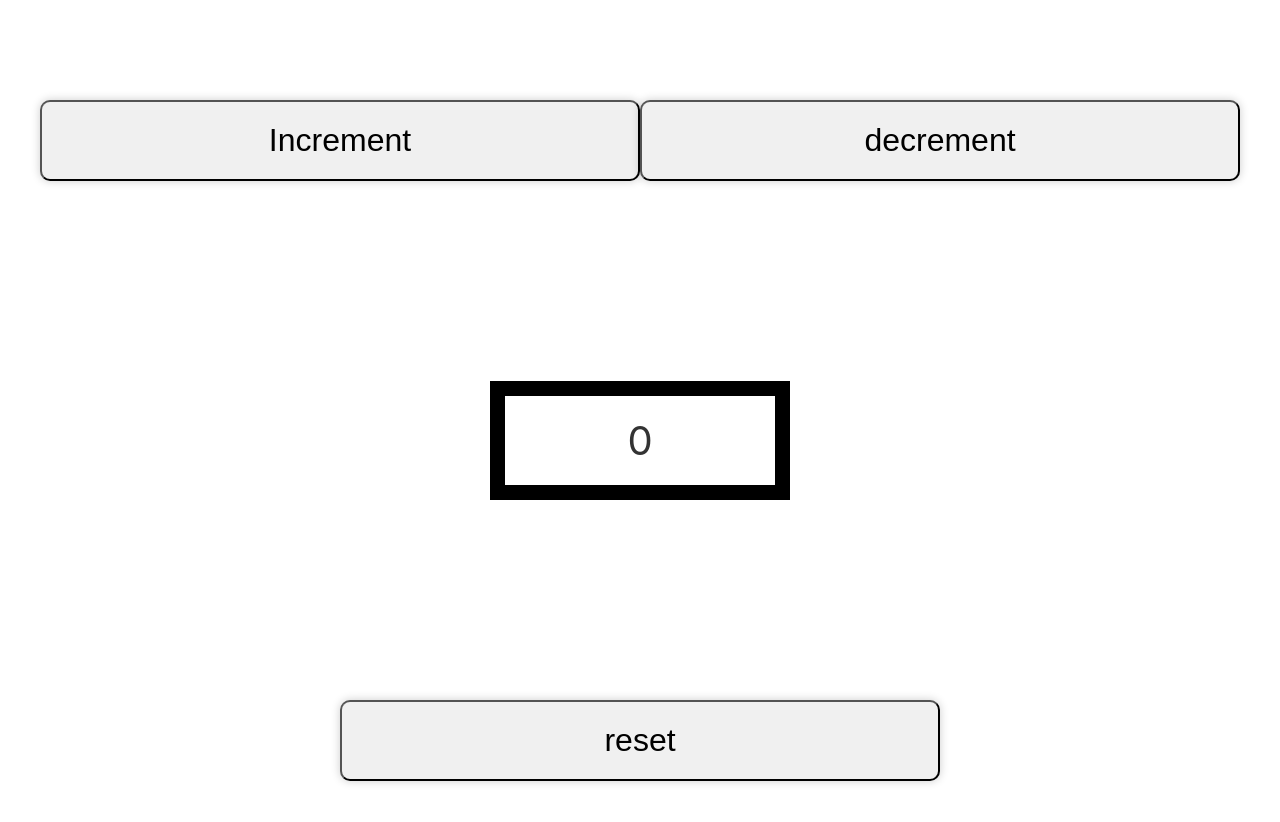
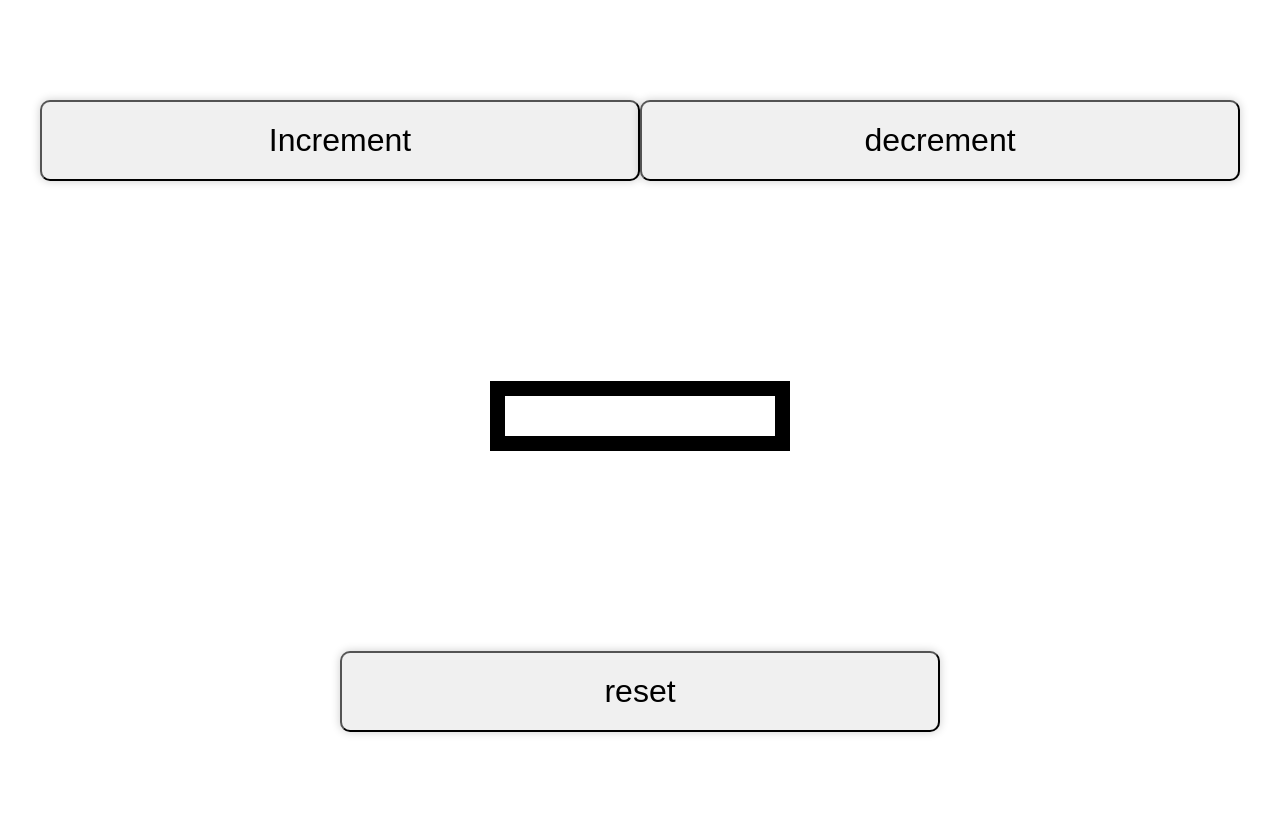
Before and after one commit to RishiRagu2510/Counter_App, a React (Create React App) app in the folder counterapp/: page / in a window 1280 px wide. Shown: the top 822 px of the page. Built offline with nearby package versions, Linux system fonts and the light colour scheme.

Commit message:
Update Clickcounter.js

```diff
--- a/counterapp/src/Clickcounter.js
+++ b/counterapp/src/Clickcounter.js
@@ -2,7 +2,7 @@
 import React from 'react'
 import { useState } from 'react';
 const ClickCounter = () => {
-  const [count, setCount] = useState(0);
+  const [count, setCount] = useState('');
   return (
     <div>
     <center>
```
